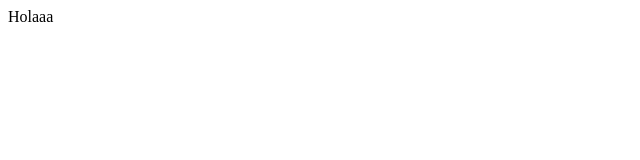
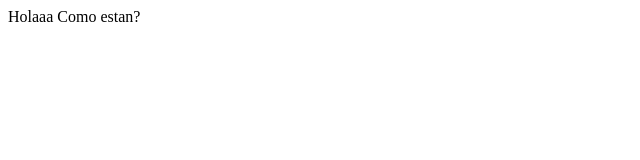
Before and after one commit to PabloMur/mod9-Cap2, a plain HTML site: page public/index.html in a window 1280 px wide. Shown: the whole page, without its empty margins (0-640 px from the left). Drawn offline with Linux system fonts and the light colour scheme.

Commit message:
tercer commit

```diff
--- a/public/index.html
+++ b/public/index.html
@@ -9,7 +9,7 @@
 </head>
 <body>
     <div>
-        Holaaa
+        Holaaa Como estan?
     </div>
 </body>
 </html>
```
